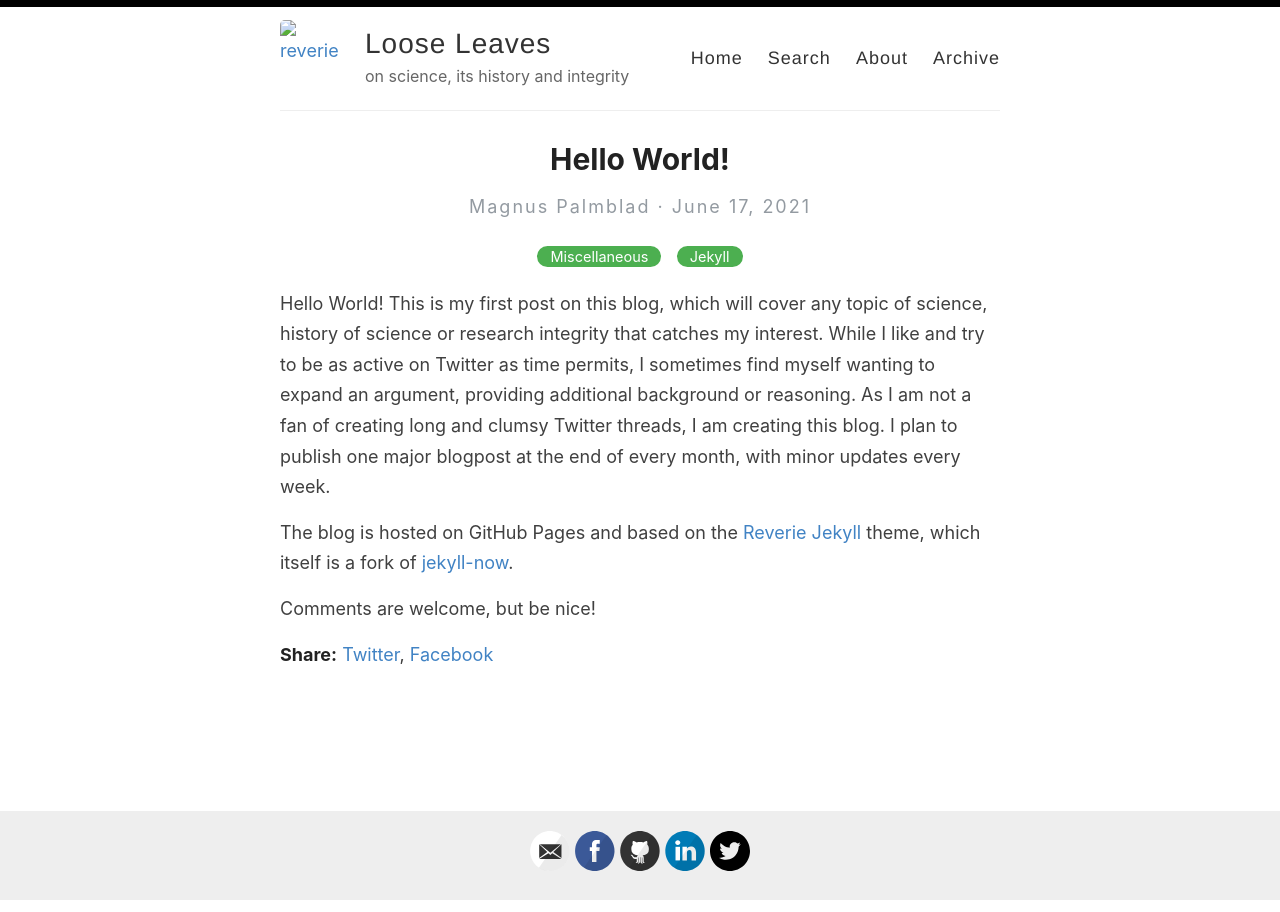
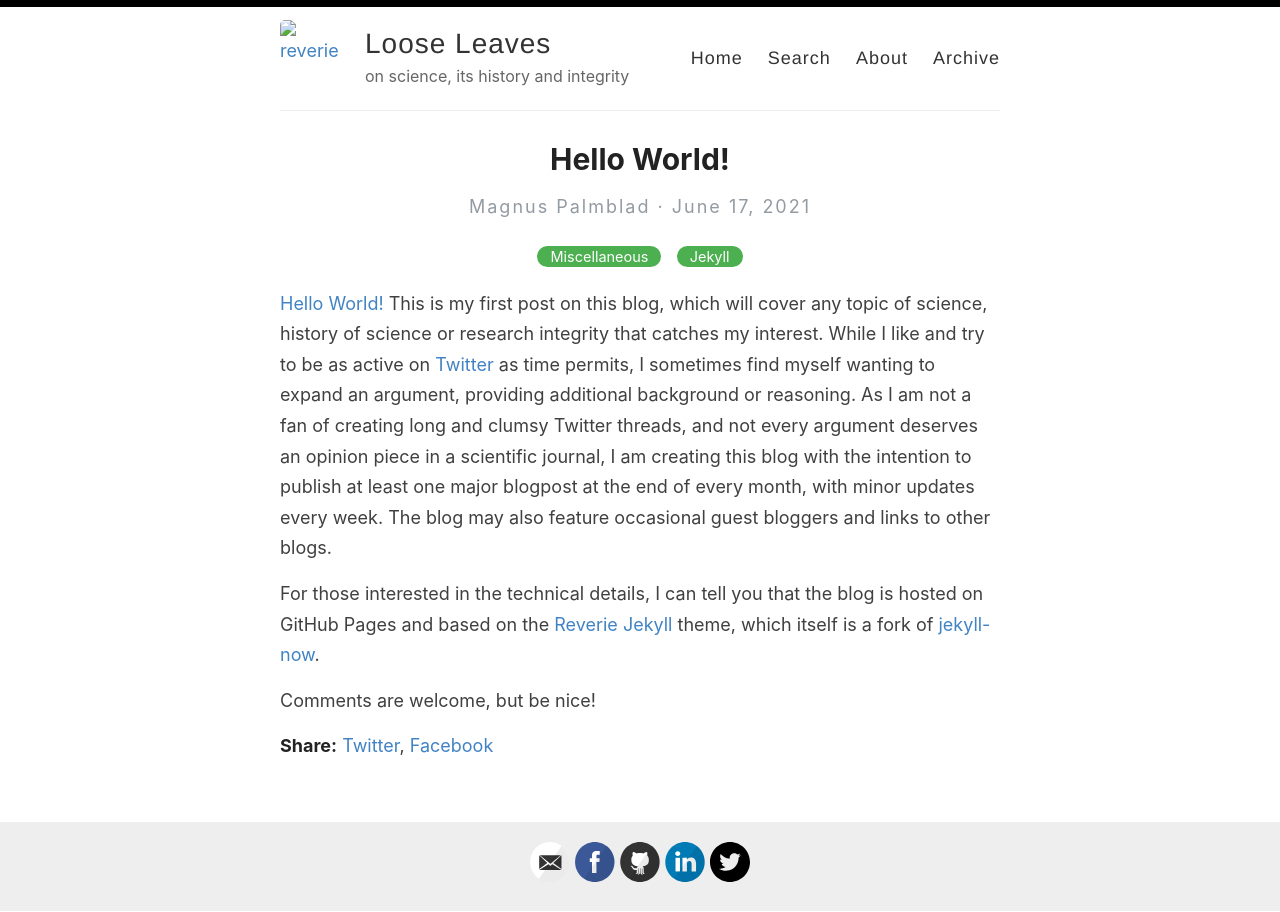
Before and after one commit to amitmerchant1990/reverie, a Jekyll site: the page built from _posts/2021-06-17-hello-world.md, in a window 1280 px wide. Built offline with Jekyll 4.4.1, drawn with Linux system fonts in a browser that asks for light colours.

Commit message:
Update 2021-06-17-hello-world.md

```diff
--- a/_posts/2021-06-17-hello-world.md
+++ b/_posts/2021-06-17-hello-world.md
@@ -4,8 +4,8 @@
 categories: [Miscellaneous, Jekyll]
 ---
 
-Hello World! This is my first post on this blog, which will cover any topic of science, history of science or research integrity that catches my interest. While I like and try to be as active on Twitter as time permits, I sometimes find myself wanting to expand an argument, providing additional background or reasoning. As I am not a fan of creating long and clumsy Twitter threads, I am creating this blog. I plan to publish one major blogpost at the end of every month, with minor updates every week.
+[Hello World!](https://en.wikipedia.org/wiki/%22Hello,_World!%22_program) This is my first post on this blog, which will cover any topic of science, history of science or research integrity that catches my interest. While I like and try to be as active on [Twitter](https://twitter.com/MagnusPalmblad) as time permits, I sometimes find myself wanting to expand an argument, providing additional background or reasoning. As I am not a fan of creating long and clumsy Twitter threads, and not every argument deserves an opinion piece in a scientific journal, I am creating this blog with the intention to publish at least one major blogpost at the end of every month, with minor updates every week. The blog may also feature occasional guest bloggers and links to other blogs.
 
-The blog is hosted on GitHub Pages and based on the [Reverie](https://github.com/amitmerchant1990/reverie) [Jekyll](https://jekyllrb.com/) theme, which itself is a fork of [jekyll-now](https://github.com/barryclark/jekyll-now).
+For those interested in the technical details, I can tell you that the blog is hosted on GitHub Pages and based on the [Reverie](https://github.com/amitmerchant1990/reverie) [Jekyll](https://jekyllrb.com/) theme, which itself is a fork of [jekyll-now](https://github.com/barryclark/jekyll-now).
 
 Comments are welcome, but be nice!
```
